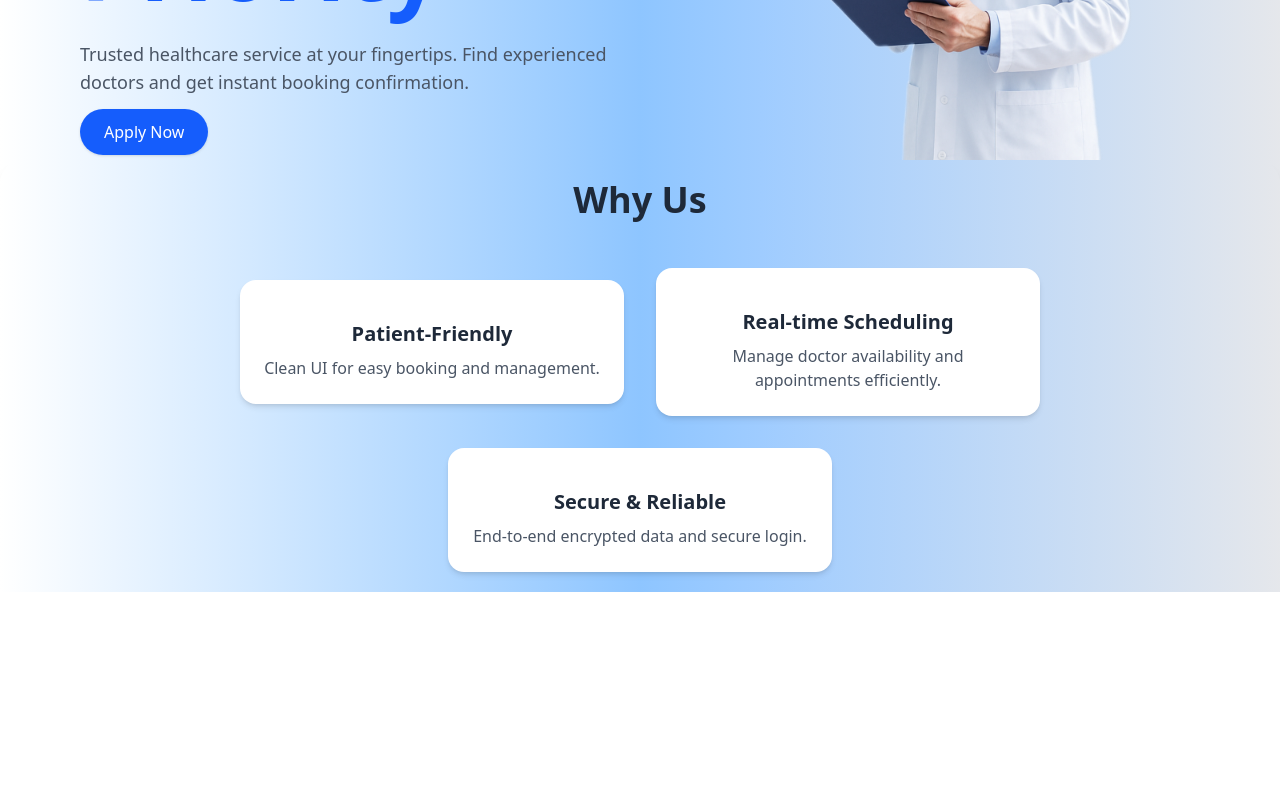
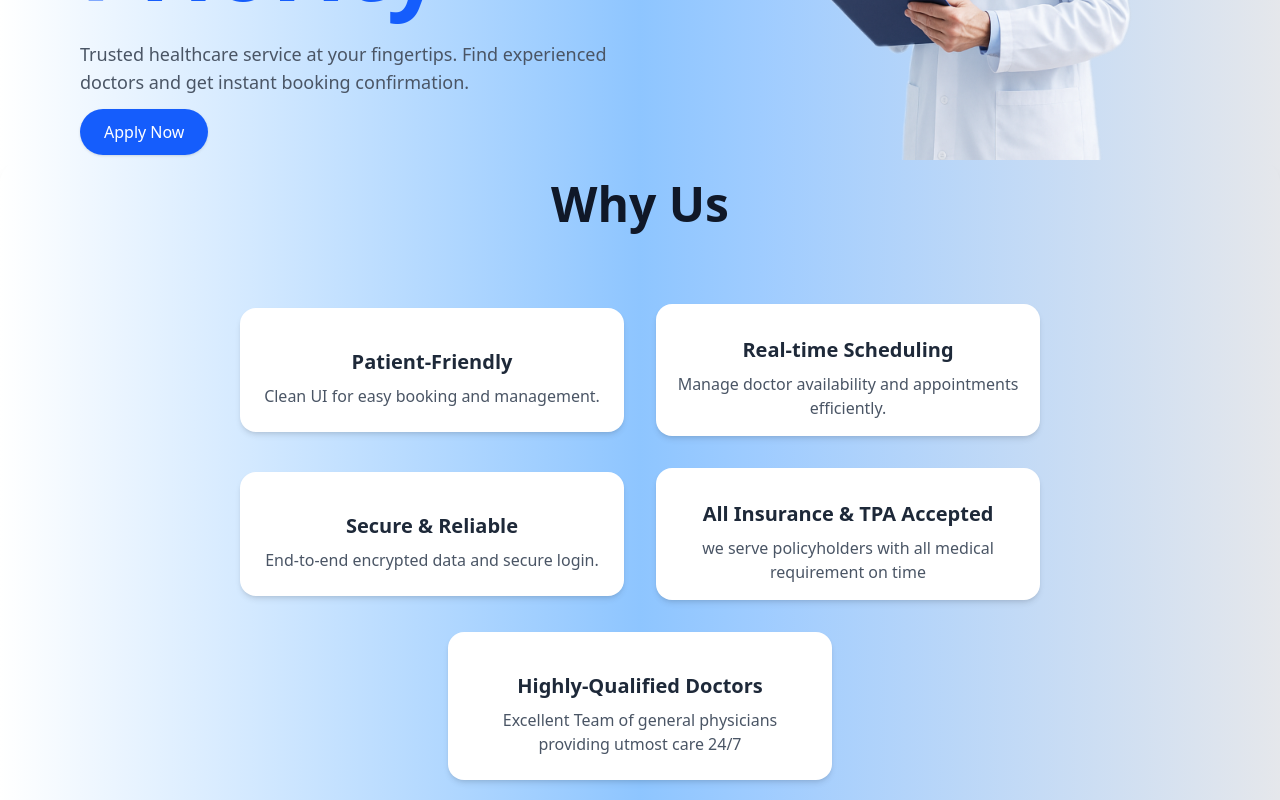
Before and after one commit to piyushpotghan/final-year-project, a React (Vite) app in the folder final year/: page / in a window 1280 px wide. Shown: the part 448-1248 px from the top of the page. Before the commit the page ends 1040 px from the top, so only its background shows below. Built offline with nearby package versions, Linux system fonts and the light colour scheme.

Commit message:
why us done

```diff
--- a/final year/src/whyUs.jsx
+++ b/final year/src/whyUs.jsx
@@ -5,7 +5,7 @@ const WhyUs = () => {
     <section className="relative z-10 -mt-12">
       <div className="bg-gradient-to-r from-white via-blue-300 to-gray-200 py-5 px-4 rounded-t-3xl shadow-lg">
         <div className="max-w-6xl mx-auto text-center">
-          <h2 className="text-4xl font-bold text-gray-800 mb-12">Why Us</h2>
+          <h2 className="text-5xl font-bold text-gray-900 hover:text-black mb-19 ">Why Us</h2>
 
           <div className="flex flex-col md:flex-row justify-center items-center gap-8 flex-wrap">
             {/* Feature Card 1 */}
@@ -19,7 +19,7 @@ const WhyUs = () => {
             </div>
 
             {/* Feature Card 2 */}
-            <div className="bg-white rounded-2xl p-6 shadow-md hover:shadow-lg transition w-full max-w-sm">
+            <div className="bg-white rounded-2xl p-4 shadow-md hover:shadow-lg transition w-full max-w-sm">
               <div className="text-indigo-600 mb-4 flex justify-center">
               </div>
               <h3 className="text-xl font-semibold text-gray-800 mb-2 text-center">Real-time Scheduling</h3>
@@ -37,7 +37,29 @@ const WhyUs = () => {
                 End-to-end encrypted data and secure login.
               </p>
             </div>
+
+            <div className="bg-white rounded-2xl p-4 shadow-md hover:shadow-lg transition w-full max-w-sm">
+              <div className="text-indigo-600 mb-4 flex justify-center">
+              </div>
+              <h3 className="text-xl font-semibold text-gray-800 mb-2 text-center">All Insurance & TPA Accepted</h3>
+              <p className="text-gray-600 text-center">
+                we serve policyholders with all medical requirement on time
+              </p>
+            </div>
+
+            <div className="bg-white rounded-2xl p-6 shadow-md hover:shadow-lg transition w-full max-w-sm">
+              <div className="text-indigo-600 mb-4 flex justify-center">
+              </div>
+              <h3 className="text-xl font-semibold text-gray-800 mb-2 text-center">Highly-Qualified Doctors</h3>
+              <p className="text-gray-600 text-center">
+                Excellent Team of general physicians providing utmost care 24/7
+              </p>
+            </div>
+
           </div>
+
+
+
         </div>
       </div>
     </section>
```
